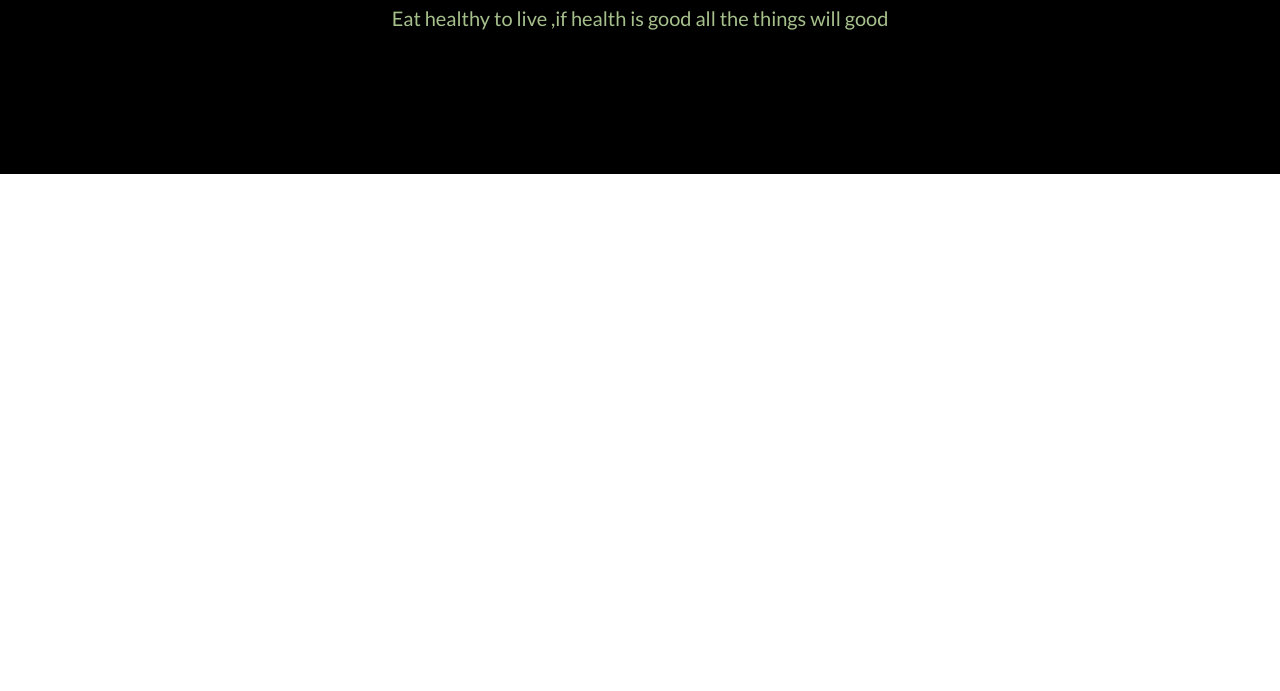
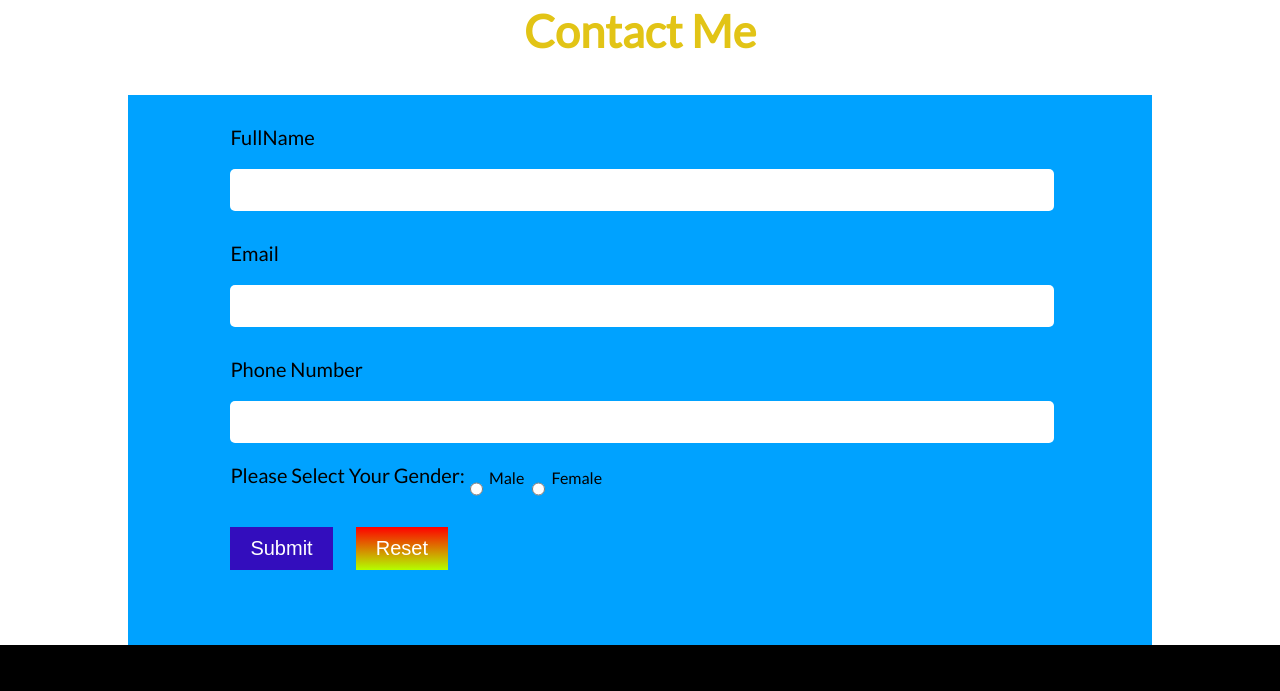
Before and after one commit to Ibu01/food-network, a plain HTML site: page index.html in a window 1280 px wide. Shown: the part 2035-2726 px from the top of the page. Before the commit the page ends 2209 px from the top, so only its background shows below. Drawn offline with Linux system fonts and the light colour scheme.

Commit message:
new section added

```diff
--- a/index.html
+++ b/index.html
@@ -11,8 +11,16 @@
     <link rel="stylesheet" href="style.css">
 </head>
 <body>
-
-   <section class="food-network">
+  <nav class="navbar-container">
+      <div class="navbar-menu">
+          <a href="#">Home</a>
+          <a href="#about-me">About</a>
+          <a href="#recipe">Recepie</a>
+          <a href="#contact-me">Contact</a>
+          <a href="#footer-item">Network</a>
+      </div>
+  </nav>
+   <section id="food-network">
     <div class="home-menu">
         <h1 class="home-healty">Just Eat <span>Healty</span></h1>
         <h1 class="home-healty">Welcome to Healthy Deit,</h1>
@@ -33,7 +41,7 @@
     </div>
    </section>
 <!--About me section start here-->
-    <section class="about-me">
+    <section id="about-me">
         <div class="about-img">
             <img src="images/bergur.png" alt="">
         </div>
@@ -93,6 +101,45 @@
            </div>
 
     </section>
+    <!--contact section start here-->
+    <section id="contact-me">
+        <div class="contact-div">
+            <h1>Contact Me</h1>
+        </div>
+        <form class="contact-form" action="">
+
+            <div class="contact-value">
+            <p><label for="fullname">FullName</label></p>
+            <input type="text" name="fullName">
+            </div>
+
+           <div class="contact-value">
+            <p><label for="email">Email</label></p>
+            <input type="email" name="email">
+           </div>
+
+        <div class="contact-value">
+            <p><label for="number"></label>Phone Number</label></p>
+            <input type="text" name="number">
+        </div>
+
+        <div class="contact-value-two">
+            <p>Please Select Your Gender:</p>
+            <div class="contact-input">
+              <input type="radio" id="male"name="gender" value="Male">
+              <label for="male">Male</label><br>
+              <input type="radio" id="female"name="gender" value="Female">
+              <label for="female">Female</label>
+            </div>
+        </div>
+
+        <div class="submit-reset">
+           <input type="button"id="submit-button" value="Submit">
+           <input type="reset" id="reset-button" value="Reset">
+        </div>
+
+        </form>
+    </section>
     <!--Footer section start here-->
     <footer id="footer-item">
            <h1>FOOD <span>NETWORK</span> </h1>
--- a/style.css
+++ b/style.css
@@ -3,7 +3,31 @@ body{
     padding: 0;
     font-family: 'Lato', sans-serif;
 }
-.food-network{
+/*navbar strat here*/
+
+.navbar-container{
+    background: #b35cbd;
+    overflow: hidden;
+    height: 110px;
+}
+.navbar-menu{
+    display: flex;
+    float:right;
+}
+.navbar-menu a{
+    color: white;
+    text-decoration: none;
+    padding: 10px 20px;
+    font-size: 20px;
+    margin-top: 32px;
+}
+.navbar-menu a:hover{
+    transform: scale(1.1);
+    transition: .5s;
+    text-decoration: underline;
+}
+/*new section*/
+#food-network{
     display: flex;
     margin-bottom: 100px;
 }
@@ -48,7 +72,7 @@ body{
     margin-left: 0;
     margin-right: 5%;
 }
-.about-me{
+#about-me{
     display: flex;
     background-image: url(images/Frame\ 58.jpg);
     background-repeat: no-repeat;
@@ -128,12 +152,79 @@ body{
     color: rgb(117, 106, 106);
     line-height: 1.5;
 }
+/*contact section start here*/
+.contact-div{
+    text-align: center;
+    font-size: 30px;
+    color: rgb(226, 196, 22);
+}
+.contact-form{
+    width: 80%;
+    margin: auto;
+    background-color: rgb(0, 162, 255);
+    height: 550px;
+}
+.contact-value{
+    padding-top: 10px;
+}
+.contact-value p{
+    margin-left: 10%;
+    font-size: 20px;
+}
+.contact-value input{
+    width: 80%;
+    height: 40px;
+    margin-left: 10%;
+    border:none;
+    border-radius: 5px;
+}
+.contact-value-two{
+    display: flex;
+}
+.contact-value-two p{
+      margin-left: 10%;
+      font-size: 20px;
+}
+.contact-input{
+    margin-top: 25px;
+    display: flex;
+}
+.submit-reset{
+    margin-left: 10%;
+    margin-top: 20px;
+}
+#submit-button{
+    font-size: 20px;
+    border: none;
+    padding: 10px 20px;
+    background-color: rgb(51, 13, 189);
+    margin-right: 20px;
+    color: white;
+}
+#submit-button:hover{
+    background-image: linear-gradient(yellow,green);
+    cursor: pointer;
+}
+
+#reset-button{
+    font-size: 20px;
+    border: none;
+    padding: 10px 20px;
+    color: white;
+    background-image: linear-gradient(red,rgb(179, 255, 0));
+}
+#reset-button:hover{
+    cursor: pointer;
+    color:white;
+    background:rgb(0 162 253);
+    border: 1px solid black;
+}
 /*new footer section start here*/
 #footer-item{
     text-align: center;
     background: black;
     color: white;
-    height: 250px;
+    height: 200px;
     padding-top: 30px;
 
 }
```
